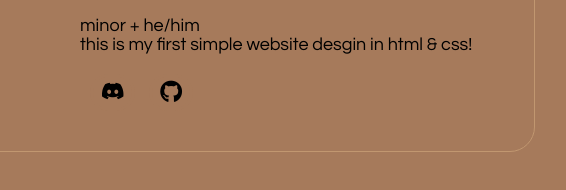
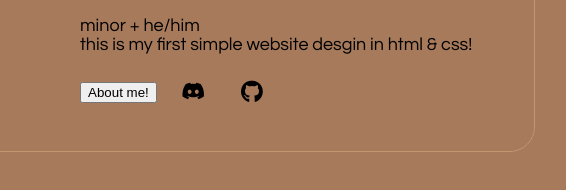
Before and after one commit to yonipy/web, a plain HTML site: page site/index.html in a window 1280 px wide. Shown: the part 382-572 px from the top of the page, 476-1042 px from the left. Drawn offline with Linux system fonts and the light colour scheme.

Commit message:
Update index.html

```diff
--- a/site/index.html
+++ b/site/index.html
@@ -40,6 +40,12 @@
       minor + he/him<br>
       this is my first simple website desgin in html & css!
 
+        <button class="b1">
+         <a href="about-me.html">
+          About me!
+         </a>
+        </button>
+
         <button class="b2">
           <a href="https://discord.com/users/675104167345258506/">
             <i class="fa-brands fa-discord fa-lg"></i>
```
